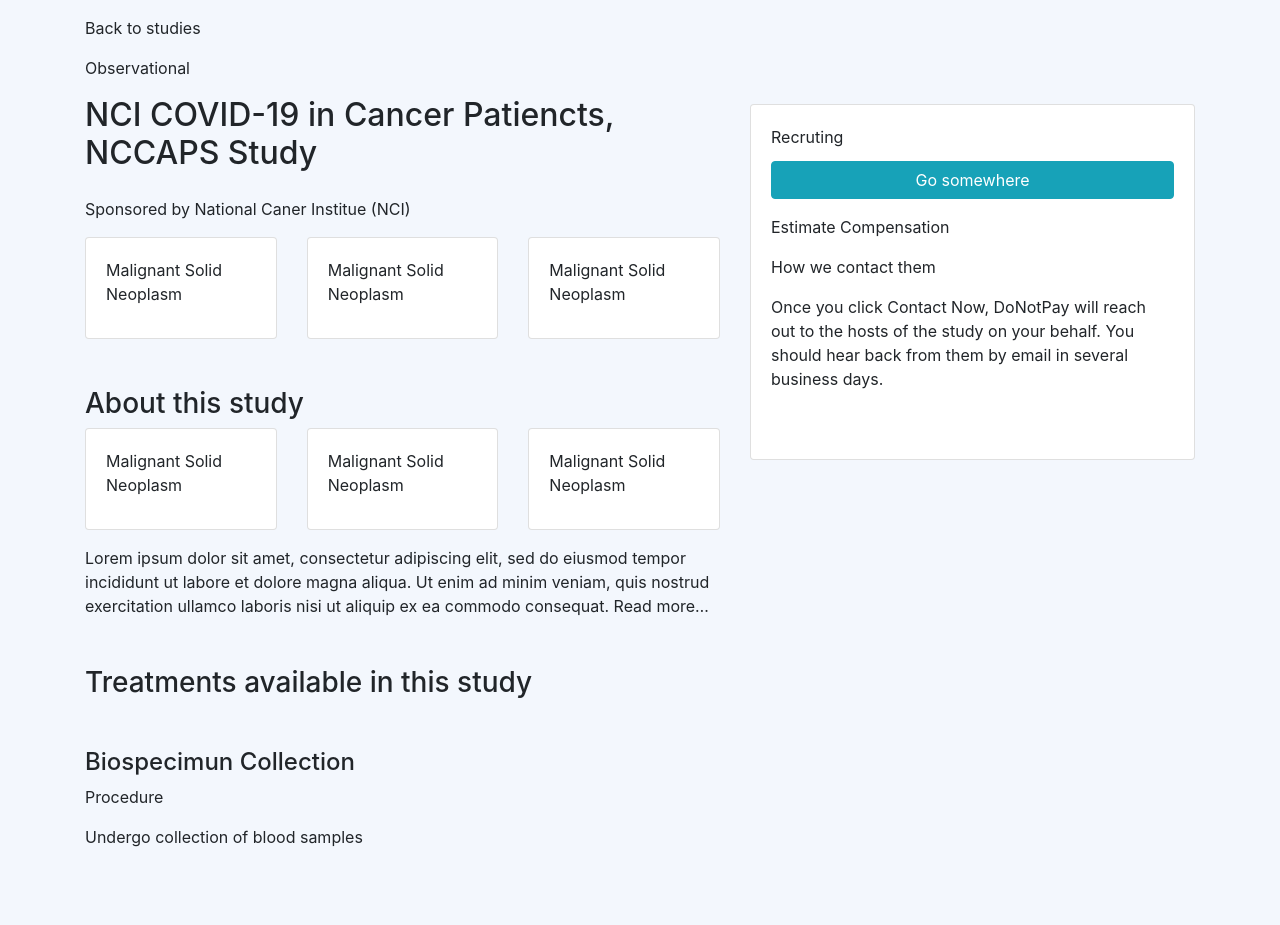
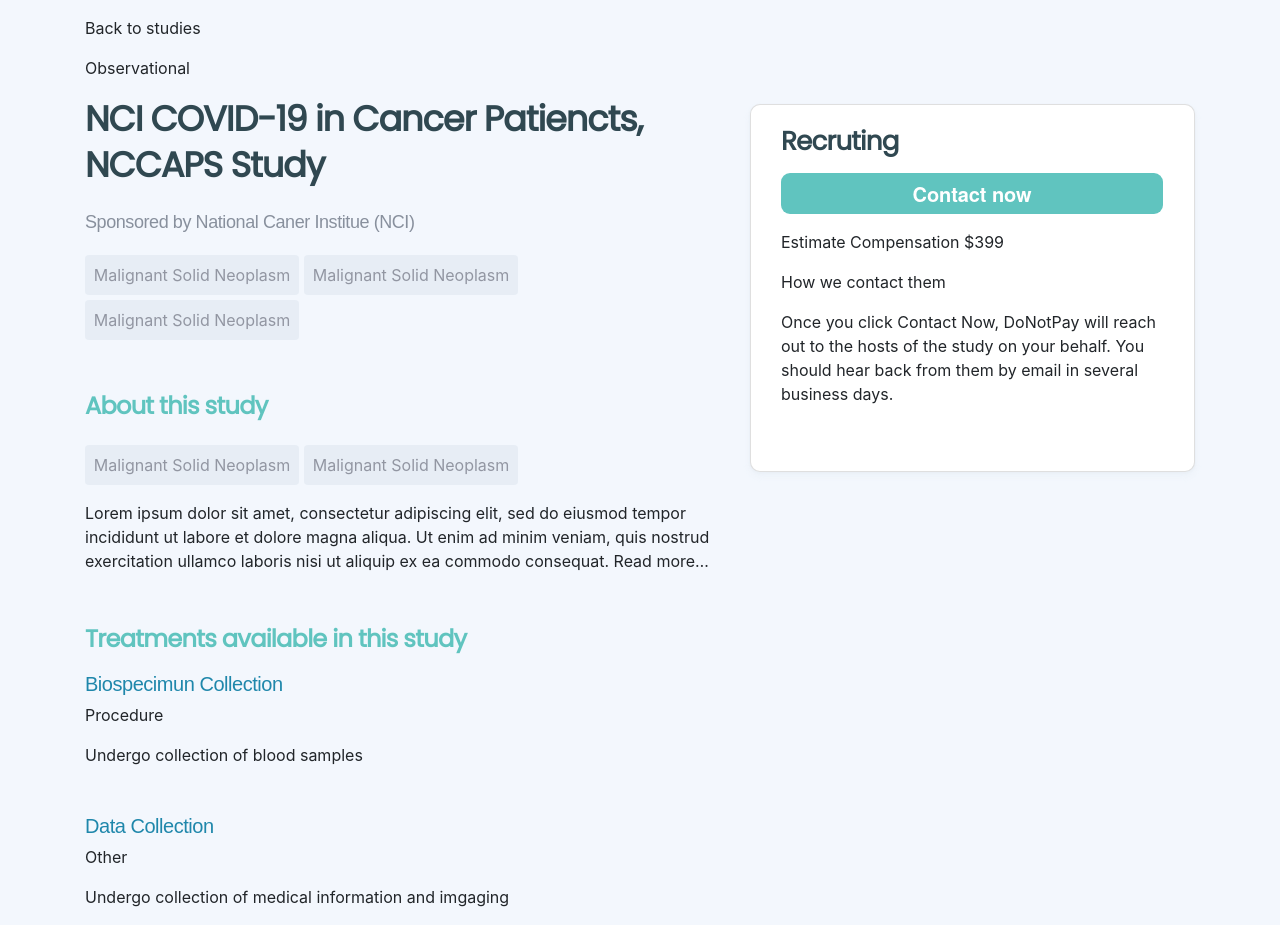
Before and after one commit to iverson52000/clinicaltrials, a React (Create React App) app: page / in a window 1280 px wide. Before the commit the page ends 865 px from the top, so only its background shows below. Built offline with nearby package versions, Linux system fonts and the light colour scheme.

Commit message:
style study page

```diff
--- a/src/App.js
+++ b/src/App.js
@@ -9,15 +9,11 @@ import Hero1 from './components/Hero1';
 import Hero2 from './components/Hero2';
 import CardList from './components/CardList';
 import EnrollBanner from './components/EnrollBanner';
-import StudyPage from './components/StudyPage';
+import StudyPage from './components/StudyPage/StudyPage';
 
 const initialState = {
-  input: "",
-  imageUrl: "",
-  box: {},
   route: "StudyPage",
-  isProfileOpen: false,
-  isSignedIn: false,
+  isFilterOpen: false,
   user: {
     id: "",
     name: "",
@@ -42,7 +38,7 @@ class App extends Component {
   toggleModal = () => {
     this.setState((prevState) => ({
       ...prevState,
-      isProfileOpen: !prevState.isProfileOpen,
+      isFilterOpen: !prevState.isFilterOpen,
     }));
   };
 
@@ -53,7 +49,7 @@ class App extends Component {
       imageUrl,
       route,
       box,
-      isProfileOpen,
+      isFilterOpen,
       user,
     } = this.state;
 
@@ -62,10 +58,10 @@ class App extends Component {
         { route === "home" ? (
             <div className = 'container'>
               <Header />
-              {isProfileOpen && (
+              {isFilterOpen && (
                 <Modal>
                   <Filter
-                    isProfileOpen={isProfileOpen}
+                    isFilterOpen={isFilterOpen}
                     toggleModal={this.toggleModal}
                     user={user}
                     loadUser={this.loadUser}
--- a/src/components/StudyPage.js
+++ /dev/null
@@ -1,74 +0,0 @@
-import React from 'react';
-import { Row, Col, Container} from 'reactstrap';
-import { Card, CardBody,Button, CardTitle, CardText } from 'reactstrap';
-import { CardGroup, CardDeck} from 'reactstrap';
-
-const StudyPage = () => {
-	return(
-		<Container className="mt-3">
-			<p>Back to studies</p>
-				<Row>
-					<Col md="7">
-						<p>Observational</p>
-						<h2>NCI COVID-19 in Cancer Patiencts, NCCAPS Study</h2>
-						<p className="mt-4">Sponsored by National Caner Institue (NCI)</p>
-						<CardDeck>
-					      <Card>
-					        <CardBody>
-					          <CardTitle>Malignant Solid Neoplasm</CardTitle>
-					        </CardBody>
-					      </Card>
-					      <Card>
-					        <CardBody>
-					          <CardTitle>Malignant Solid Neoplasm</CardTitle>
-					        </CardBody>
-					      </Card>
-					      <Card>
-					        <CardBody>
-					          <CardTitle>Malignant Solid Neoplasm</CardTitle>
-					        </CardBody>
-					      </Card>
-
-					    </CardDeck>
-						<h3 className="mt-5">About this study</h3>
-						<CardDeck>
-					      <Card>
-					        <CardBody>
-					          <CardTitle>Malignant Solid Neoplasm</CardTitle>
-					        </CardBody>
-					      </Card>
-					      <Card>
-					        <CardBody>
-					          <CardTitle>Malignant Solid Neoplasm</CardTitle>
-					        </CardBody>
-					      </Card>
-					      <Card>
-					        <CardBody>
-					          <CardTitle>Malignant Solid Neoplasm</CardTitle>
-					        </CardBody>
-					      </Card>
-					    </CardDeck>
-						<p className="mt-3">Lorem ipsum dolor sit amet, consectetur adipiscing elit, sed do eiusmod tempor
-							incididunt ut labore et dolore magna aliqua. Ut enim ad minim veniam, quis nostrud exercitation
-							ullamco laboris nisi ut aliquip ex ea commodo consequat. Read more…</p>
-						<h3 className="mt-5">Treatments available in this study</h3>
-						<h4 className="mt-5">Biospecimun Collection</h4>
-						<p>Procedure</p>
-						<p>Undergo collection of blood samples</p>
-					</Col>
-					<Col  className="mt-5">
-						<Card body>
-				          <CardTitle>Recruting</CardTitle>
-				          <Button className="btn-info">Go somewhere</Button>
-				          <CardText className="mt-3">Estimate Compensation</CardText>
-				          <CardText>How we contact them</CardText>
-				          <CardText className="mb-5">Once you click Contact Now, DoNotPay will reach out to the hosts of the study on your behalf.
-				          You should hear back from them by email in several business days.</CardText>
-				        </Card>
-					</Col>
-				</Row>
-		</Container>
-	);
-}
-
-export default StudyPage;
--- /dev/null
+++ b/src/components/StudyPage/StudyPage.css
@@ -0,0 +1,103 @@
+.study-page-title {
+	width: 577px;
+	height: 92px;
+	font-family: Poppins;
+	font-size: 35px;
+	font-weight: bold;
+	font-stretch: normal;
+	font-style: normal;
+	line-height: 1.31;
+	letter-spacing: -1px;
+	color: #304851;
+}
+
+.recruting {
+	width: 337px;
+	height: 39px;
+	font-family: Poppins;
+	font-size: 26px;
+	font-weight: bold;
+	font-stretch: normal;
+	font-style: normal;
+	line-height: 1.5;
+	letter-spacing: -0.74px;
+	color: #304851;
+}
+
+.study-page-button {
+	width: 382px;
+	height: 56px;
+	border-radius: 9px;
+	border-width: 0px;
+	background-color: #60c4bf;
+	font-family: HelveticaNeue;
+	font-size: 20px;
+	font-weight: bold;
+	font-stretch: normal;
+	font-style: normal;
+	line-height: normal;
+	letter-spacing: -0.1px;
+}
+
+.study-page-title-2 {
+	width: 557px;
+	height: 36px;
+	font-family: Poppins;
+	font-size: 24px;
+	font-weight: bold;
+	font-stretch: normal;
+	font-style: normal;
+	line-height: 1.5;
+	letter-spacing: -0.69px;
+	color: #60c4bf;
+}
+.sponsered {
+	width: 332px;
+	height: 22px;
+	font-family: CircularStd, sans-serif;
+	font-size: 18px;
+	font-weight: normal;
+	font-stretch: normal;
+	font-style: normal;
+	line-height: 1.22;
+	letter-spacing: -0.42px;
+	color: #88909d;
+}
+
+.study-page-card {
+/*	width: 360px;*/
+	padding:17px 30px ;
+	height: 368px;
+	border-radius: 10px;
+	box-shadow: 0 4px 6px 0 rgba(234, 240, 247, 0.8), 0 1px 3px 0 rgba(0, 0, 0, 0.05);
+	background-color: #ffffff;
+}
+
+.left-button-container {
+	min-width: 350px;
+}
+
+.left-card {
+	width: 214px;
+	height: 40px;
+	margin-right: 5px;
+	margin-top: 5px;
+/*	opacity: 0.16;*/
+	border-radius: 4px;
+	background-color: rgba(157, 177, 195, 0.14);
+	color: #9296a2;
+	border-width: 0px;
+}
+
+
+.study-page-title-3 {
+	height: 22px;
+	font-family: CircularStd, sans-serif;
+	font-size: 20px;
+	font-weight: normal;
+	font-stretch: normal;
+	font-style: normal;
+	line-height: 1.1;
+	letter-spacing: -0.47px;
+	color: #1f87ab;
+}
--- /dev/null
+++ b/src/components/StudyPage/StudyPage.js
@@ -0,0 +1,61 @@
+import React from 'react';
+import { Row, Col, Container} from 'reactstrap';
+import { Card,Button, CardTitle, CardText } from 'reactstrap';
+import './StudyPage.css';
+
+const StudyPage = () => {
+	return(
+		<Container className="mt-3">
+			<p>Back to studies</p>
+			<Row>
+				<Col md="7">
+					<p>Observational</p>
+					<p className="study-page-title">NCI COVID-19 in Cancer Patiencts, NCCAPS Study</p>
+					<p className="mt-4 sponsered">Sponsored by National Caner Institue (NCI)</p>
+					<div className="d-flex flex-wrap left-button-container">
+						<Card className="left-card">
+							<p className="m-auto">Malignant Solid Neoplasm</p>
+					      </Card>
+					    <Card className="left-card">
+							<p className="m-auto">Malignant Solid Neoplasm</p>
+					    </Card>
+					    <Card className="left-card">
+							<p className="m-auto">Malignant Solid Neoplasm</p>
+					    </Card>
+					</div>
+					<p className="mt-5 study-page-title-2">About this study</p>
+					<div className="d-flex flex-wrap left-button-container">
+						<Card className="left-card">
+							<p className="m-auto">Malignant Solid Neoplasm</p>
+					      </Card>
+					    <Card className="left-card">
+							<p className="m-auto">Malignant Solid Neoplasm</p>
+					    </Card>
+					</div>
+					<p className="mt-3">Lorem ipsum dolor sit amet, consectetur adipiscing elit, sed do eiusmod tempor
+						incididunt ut labore et dolore magna aliqua. Ut enim ad minim veniam, quis nostrud exercitation
+						ullamco laboris nisi ut aliquip ex ea commodo consequat. Read more…</p>
+					<h3 className="mt-5 study-page-title-2">Treatments available in this study</h3>
+					<h4 className="mt-3 study-page-title-3">Biospecimun Collection</h4>
+					<p>Procedure</p>
+					<p>Undergo collection of blood samples</p>
+					<h4 className="mt-5 study-page-title-3">Data Collection</h4>
+					<p>Other</p>
+					<p>Undergo collection of medical information and imgaging</p>
+				</Col>
+				<Col  className="mt-5">
+					<Card body className="study-page-card">
+			          <CardTitle className="recruting">Recruting</CardTitle>
+			          <Button className="study-page-button">Contact now</Button>
+			          <CardText className="mt-3">Estimate Compensation $399</CardText>
+			          <CardText>How we contact them</CardText>
+			          <CardText className="mb-5">Once you click Contact Now, DoNotPay will reach out to the hosts of the study on your behalf.
+			          You should hear back from them by email in several business days.</CardText>
+			        </Card>
+				</Col>
+			</Row>
+		</Container>
+	);
+}
+
+export default StudyPage;
```
